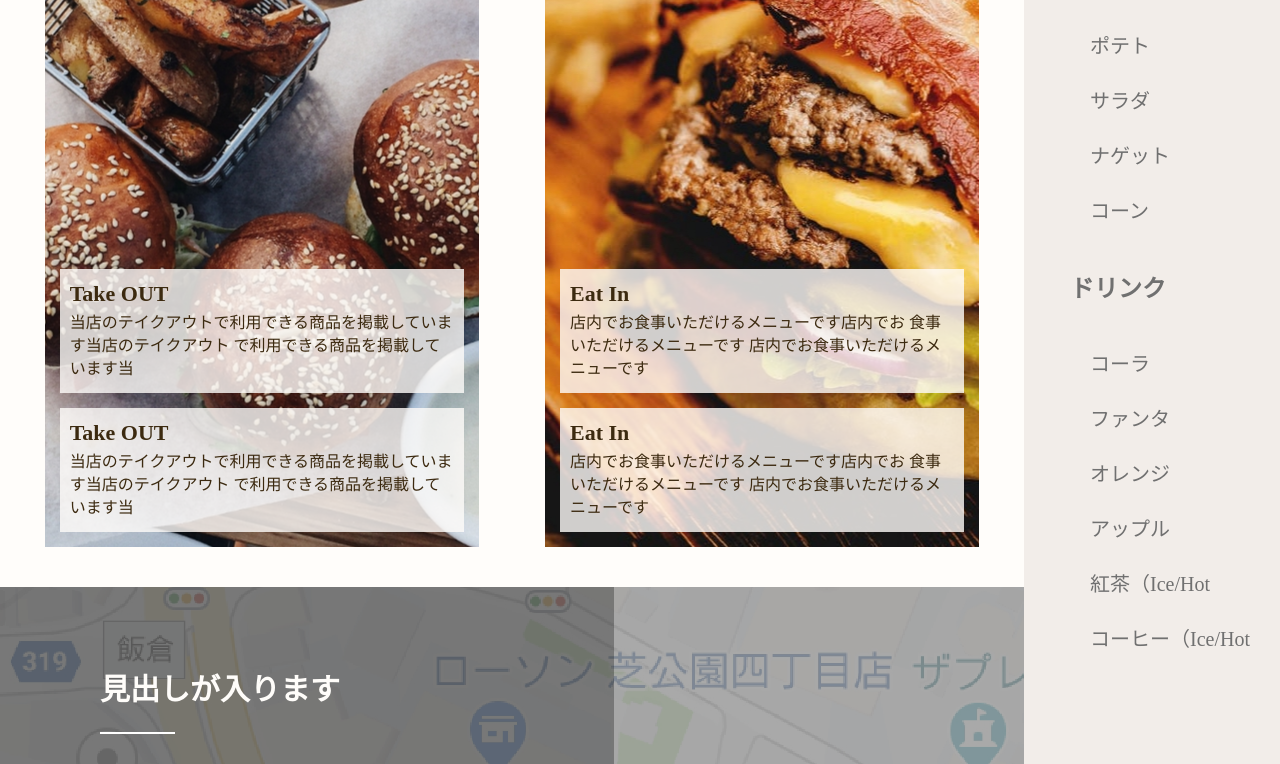
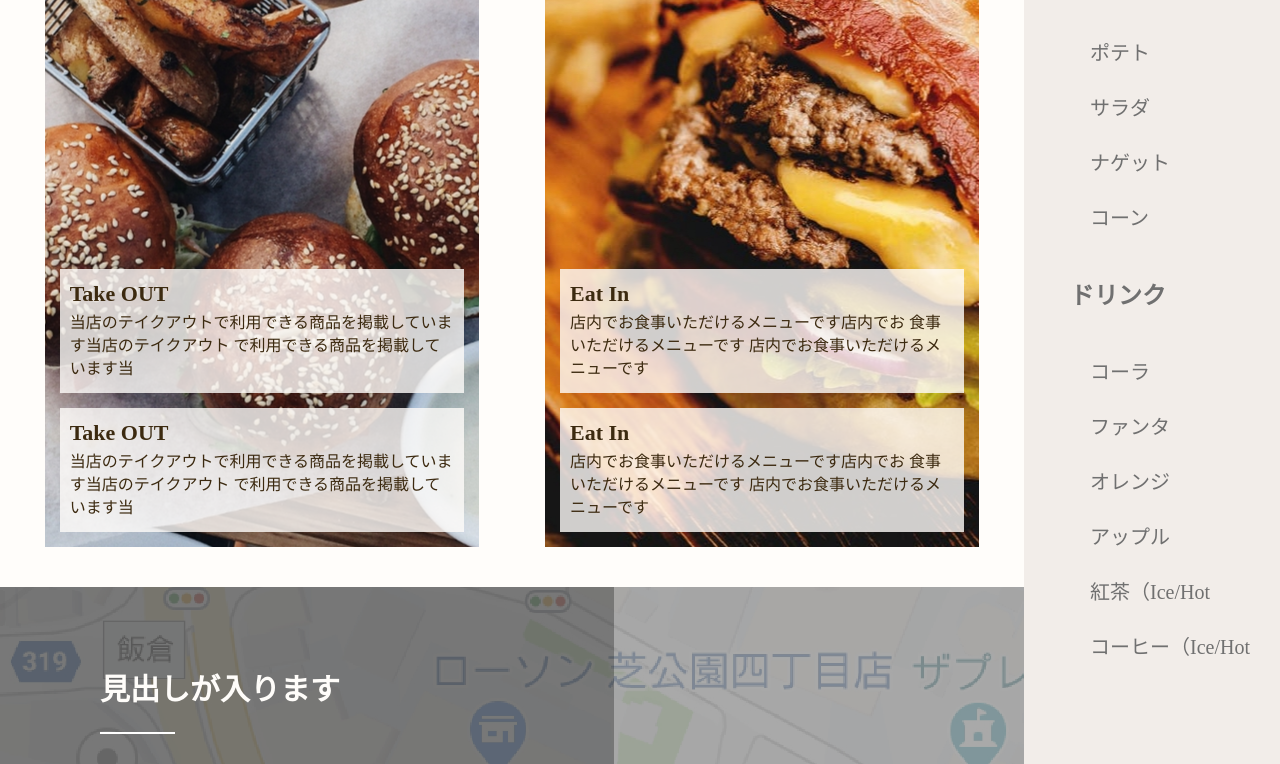
Before and after one commit to kota7008/hamburger-site, a plain HTML site: page index.html in a window 1280 px wide. Shown: the part 744-1508 px from the top of the page. Drawn offline with nearby package versions, Linux system fonts and the light colour scheme.

Commit message:
レスポンシブ・サイドバーの修正

```diff
--- a/sass/Object/Project/_p-sidebar.scss
+++ b/sass/Object/Project/_p-sidebar.scss
@@ -13,7 +13,6 @@
   @include mq("pc") {
     position: static;
     opacity: 1;
-    z-index: 1;
     width: 20%;
     height: auto;
     background: $bg-menu;
@@ -43,8 +42,16 @@
 
   &__title {
     display: none; //スマホ・タブレット時サイドバーの名前を消す
+
+    @include mq("pc") {
+      display: block;
+      padding-left: 46px;
+      padding-top: 80px;
+      font-family: $font-primary;
+      color: $color-gray;
+      font-size: 34px;
+    }
   }
-
 
   &__nav-content {
     position: fixed;
@@ -65,11 +72,10 @@
     }
     @include mq("pc") {
       position: static;
-      // right: 0;
       width: 100%;
       overflow: visible;
-      // height: inherit;
       height: auto;
+      padding-top: 85px;
     }
 
     &.slide {
@@ -91,8 +97,6 @@
         }
       }
     }
-
-
   }
 
   &__nav-title {
```
Also changed, not shown: css/style.css, css/style.min.css, 2 other files.
